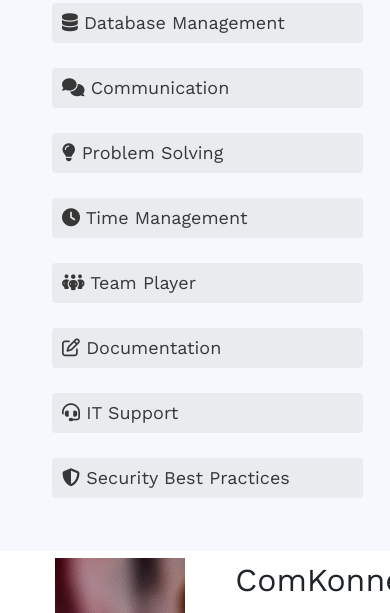
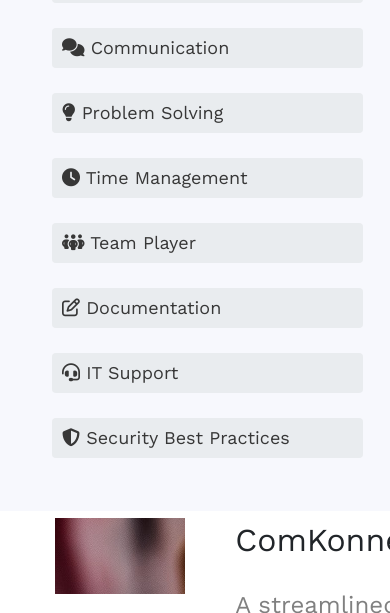
Before and after one commit to Salus101/myportfolio, a plain HTML site: page index.html in a window 390 px wide. Shown: the part 1387-2000 px from the top of the page. Drawn offline with nearby package versions, Linux system fonts and the light colour scheme.

Commit message:
Update styles.css

```diff
--- a/styles.css
+++ b/styles.css
@@ -164,7 +164,7 @@ h3 {
 }
 @media (max-width: 768px) {
   .skills {
-     margin-top: 40px;      /* predictable spacing on mobile */
+/* predictable spacing on mobile */
     padding: 28px 12px;    /* tighter internal spacing */
     position: relative;    /* ensure normal flow */
     z-index: 1;
```
